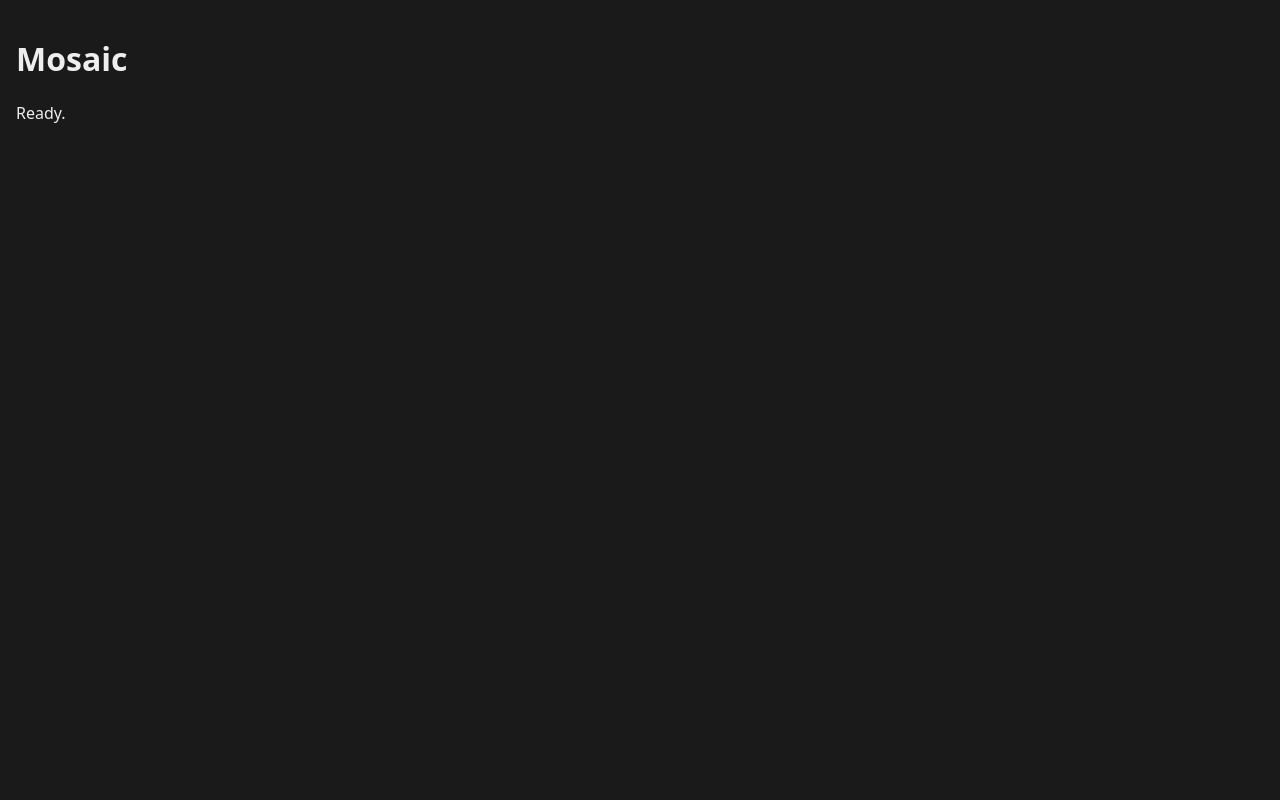
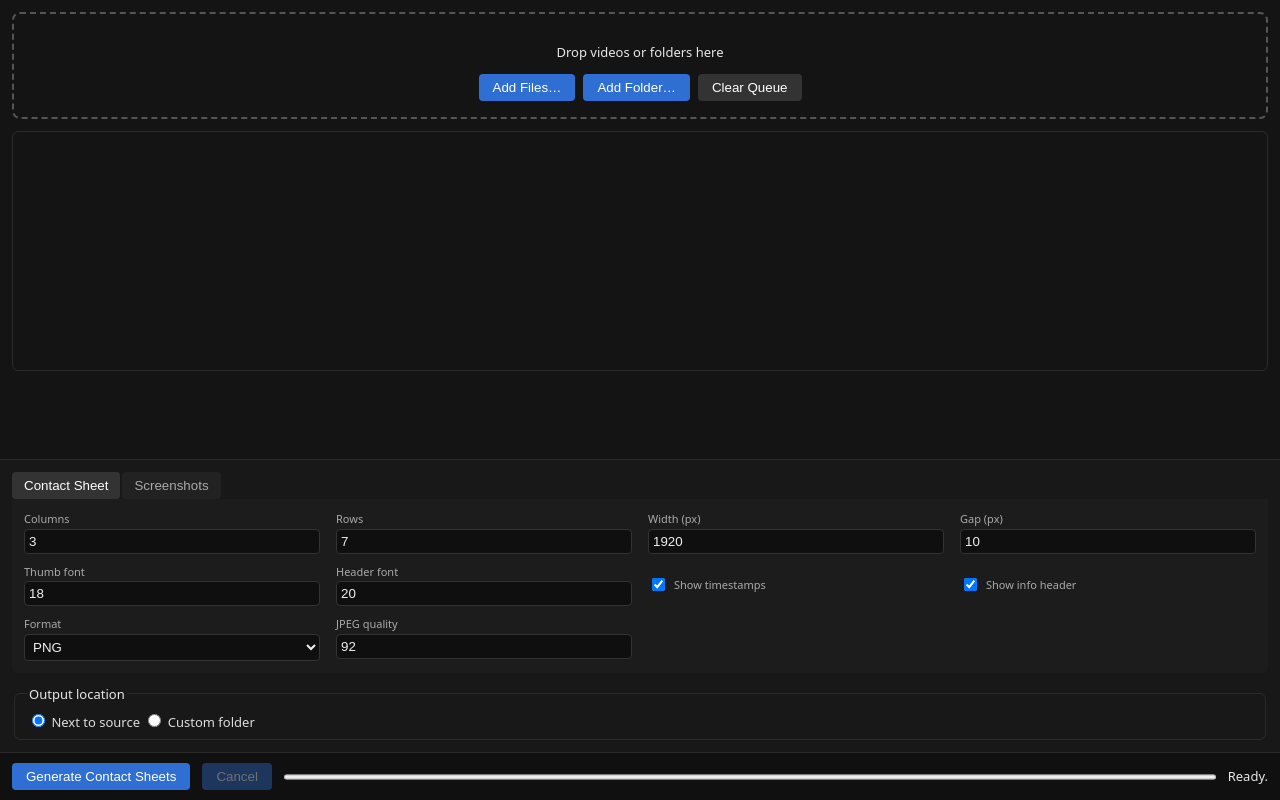
Before and after one commit to mosaicvideo/mosaic, a website: page src/index.html in a window 1280 px wide. Drawn offline with Linux system fonts and the light colour scheme.

Commit message:
feat: frontend HTML shell and dark-theme CSS

```diff
--- a/src/index.html
+++ b/src/index.html
@@ -7,9 +7,71 @@
     <link rel="stylesheet" href="style.css" />
   </head>
   <body>
+    <div id="banner" class="banner hidden" role="alert"></div>
     <main id="app">
-      <h1>Mosaic</h1>
-      <p id="status">Loading…</p>
+      <section id="input-zone">
+        <div id="dropzone">
+          <p>Drop videos or folders here</p>
+          <div class="btn-row">
+            <button id="btn-add-files">Add Files…</button>
+            <button id="btn-add-folder">Add Folder…</button>
+            <button id="btn-clear" class="subtle">Clear Queue</button>
+          </div>
+        </div>
+        <ul id="queue"></ul>
+      </section>
+
+      <section id="options">
+        <div class="tabs">
+          <button class="tab active" data-tab="sheet">Contact Sheet</button>
+          <button class="tab" data-tab="shots">Screenshots</button>
+        </div>
+
+        <div class="tab-panel active" data-panel="sheet">
+          <div class="grid">
+            <label>Columns <input type="number" id="sheet-cols" min="1" max="10" value="3" /></label>
+            <label>Rows <input type="number" id="sheet-rows" min="1" max="20" value="7" /></label>
+            <label>Width (px) <input type="number" id="sheet-width" min="320" max="4096" value="1920" /></label>
+            <label>Gap (px) <input type="number" id="sheet-gap" min="0" max="50" value="10" /></label>
+            <label>Thumb font <input type="number" id="sheet-thumb-font" min="8" max="72" value="18" /></label>
+            <label>Header font <input type="number" id="sheet-header-font" min="8" max="72" value="20" /></label>
+            <label class="check"><input type="checkbox" id="sheet-timestamps" checked /> Show timestamps</label>
+            <label class="check"><input type="checkbox" id="sheet-header" checked /> Show info header</label>
+            <label>Format
+              <select id="sheet-format"><option value="Png">PNG</option><option value="Jpeg">JPEG</option></select>
+            </label>
+            <label>JPEG quality <input type="number" id="sheet-quality" min="50" max="100" value="92" /></label>
+          </div>
+        </div>
+
+        <div class="tab-panel" data-panel="shots">
+          <div class="grid">
+            <label>Count <input type="number" id="shots-count" min="1" max="100" value="10" /></label>
+            <label>Width (px) <input type="number" id="shots-width" min="0" max="4096" value="1920" /></label>
+            <label>Format
+              <select id="shots-format"><option value="Png">PNG</option><option value="Jpeg">JPEG</option></select>
+            </label>
+            <label>JPEG quality <input type="number" id="shots-quality" min="50" max="100" value="92" /></label>
+          </div>
+        </div>
+
+        <fieldset class="output">
+          <legend>Output location</legend>
+          <label class="check"><input type="radio" name="out" value="next_to_source" checked /> Next to source</label>
+          <label class="check"><input type="radio" name="out" value="custom" /> Custom folder</label>
+          <div id="custom-folder-row" class="hidden">
+            <button id="btn-pick-folder">Choose folder…</button>
+            <span id="custom-folder-path"></span>
+          </div>
+        </fieldset>
+      </section>
+
+      <footer id="action-bar">
+        <button id="btn-generate">Generate Contact Sheets</button>
+        <button id="btn-cancel" disabled>Cancel</button>
+        <progress id="progress" value="0" max="1"></progress>
+        <span id="status"></span>
+      </footer>
     </main>
     <script type="module" src="main.js"></script>
   </body>
--- a/src/style.css
+++ b/src/style.css
@@ -1,3 +1,40 @@
 * { box-sizing: border-box; }
-body { margin: 0; font-family: system-ui, sans-serif; background: #1a1a1a; color: #eee; }
-#app { padding: 16px; }
+html, body { height: 100%; }
+body { margin: 0; font: 13px/1.4 system-ui, sans-serif; background: #141414; color: #e8e8e8; }
+#app { display: grid; grid-template-rows: 1fr auto auto; height: 100vh; }
+
+.banner { padding: 10px 16px; background: #5a1f1f; color: #ffd6d6; }
+.banner.hidden { display: none; }
+
+#input-zone { padding: 12px; overflow: auto; display: grid; grid-template-rows: auto 1fr; gap: 12px; }
+#dropzone { border: 2px dashed #555; border-radius: 8px; padding: 16px; text-align: center; }
+#dropzone.drag { border-color: #6cf; background: #1f2a36; }
+.btn-row { margin-top: 8px; display: flex; gap: 8px; justify-content: center; }
+
+#queue { list-style: none; margin: 0; padding: 0; border: 1px solid #2a2a2a; border-radius: 6px; overflow: auto; max-height: 240px; }
+#queue li { display: grid; grid-template-columns: 1fr auto auto auto; gap: 8px; align-items: center; padding: 6px 10px; border-top: 1px solid #222; }
+#queue li:first-child { border-top: 0; }
+.status { font-size: 11px; padding: 2px 6px; border-radius: 10px; background: #333; }
+.status.Done { background: #1f3d1f; color: #aef0ae; }
+.status.Failed { background: #3d1f1f; color: #ffb0b0; }
+.status.Running { background: #1f2f3d; color: #aee0ff; }
+.status.Cancelled { background: #2f2f2f; color: #ccc; }
+
+#options { padding: 12px; border-top: 1px solid #2a2a2a; background: #181818; }
+.tabs { display: flex; gap: 2px; }
+.tab { background: #222; color: #aaa; border: 0; padding: 6px 12px; cursor: pointer; }
+.tab.active { background: #333; color: #fff; }
+.tab-panel { display: none; padding: 12px; background: #1c1c1c; border-radius: 0 0 6px 6px; }
+.tab-panel.active { display: block; }
+.grid { display: grid; grid-template-columns: repeat(4, 1fr); gap: 10px 16px; }
+.grid label { display: flex; flex-direction: column; font-size: 11px; color: #aaa; }
+.grid input, .grid select { margin-top: 2px; background: #0f0f0f; color: #eee; border: 1px solid #333; border-radius: 4px; padding: 4px; }
+.check { flex-direction: row !important; align-items: center; gap: 6px; color: #ddd; }
+.output { margin-top: 12px; border: 1px solid #2a2a2a; border-radius: 6px; padding: 8px 12px; }
+
+#action-bar { display: grid; grid-template-columns: auto auto 1fr auto; align-items: center; gap: 12px; padding: 10px 12px; background: #101010; border-top: 1px solid #2a2a2a; }
+#action-bar progress { width: 100%; height: 10px; }
+button { background: #2f6fd4; border: 0; color: #fff; padding: 6px 14px; border-radius: 4px; cursor: pointer; }
+button:disabled { opacity: 0.4; cursor: default; }
+button.subtle { background: #333; }
+.hidden { display: none; }
```
